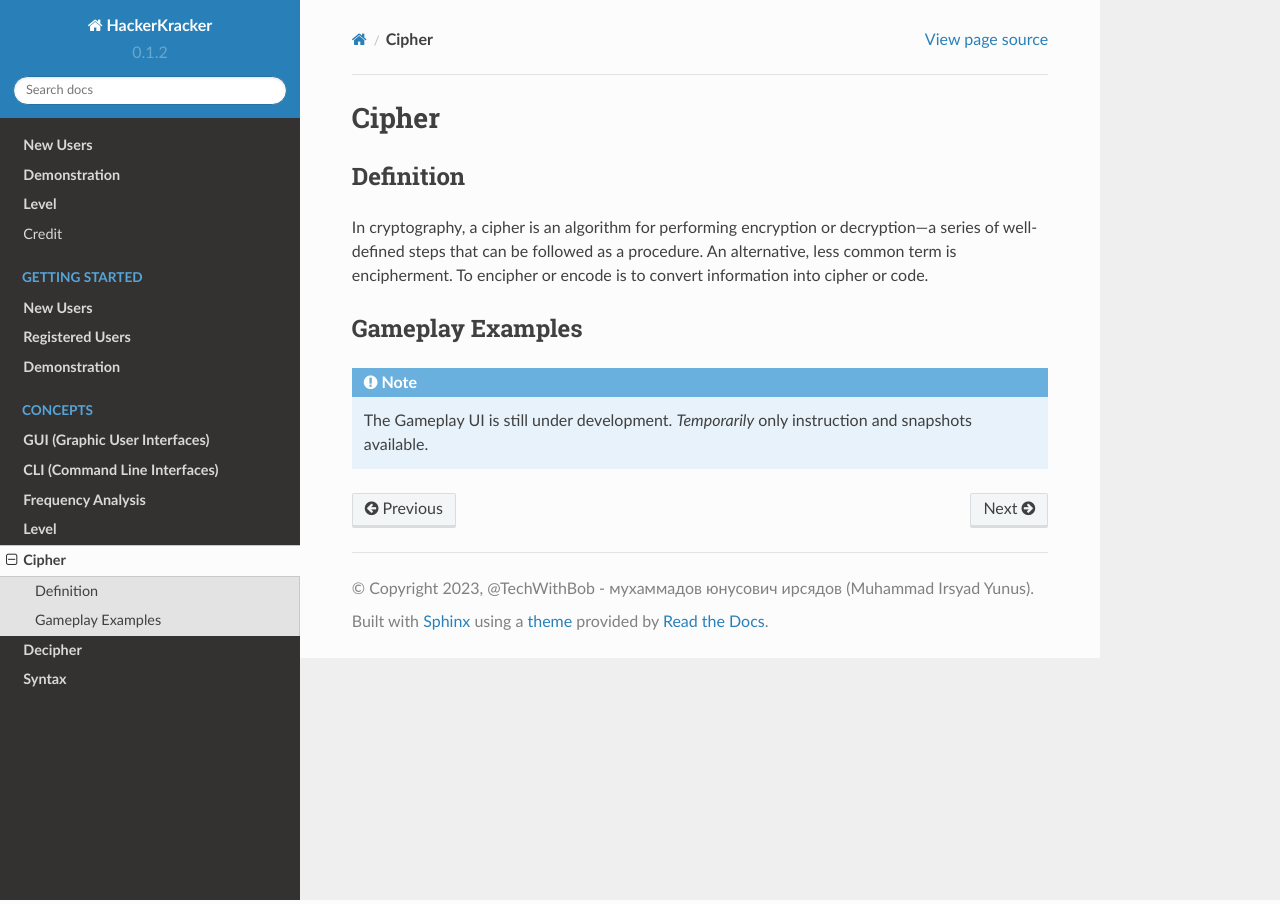
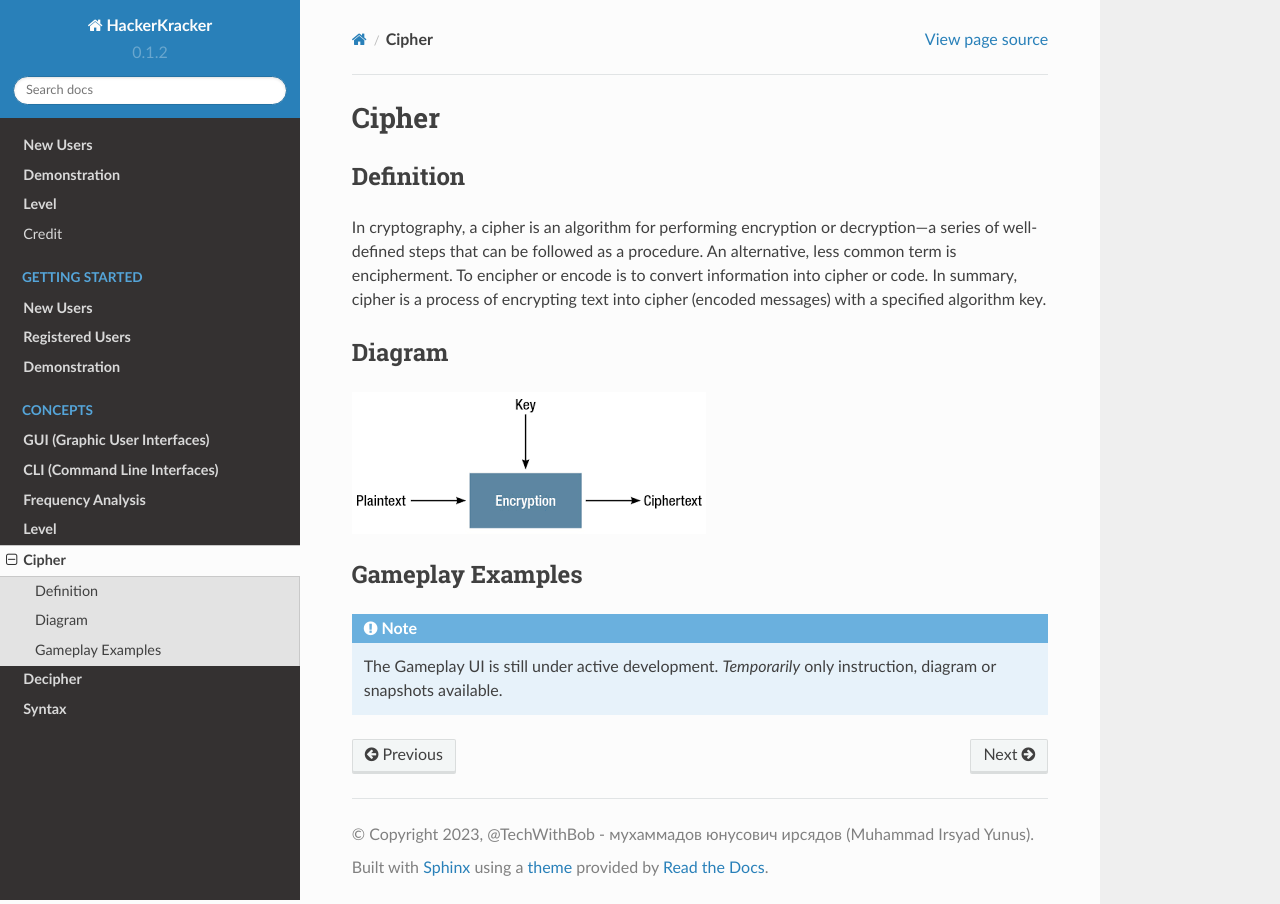
Before and after one commit to techwithbob/HackerKracker, a Sphinx documentation site: the page built from docs/source/concepts/cipher.rst, in a window 1280 px wide. Built offline with Sphinx 7.4.7 and the Read the Docs theme 2.0.0, drawn with Linux system fonts in a browser that asks for light colours.

Commit message:
Update cipher.rst

```diff
--- a/docs/source/concepts/cipher.rst
+++ b/docs/source/concepts/cipher.rst
@@ -3,9 +3,16 @@
 Definition
 -----------
 In cryptography, a cipher is an algorithm for performing encryption or decryption—a series of well-defined steps that can be followed as a procedure. An alternative, less common term is encipherment. To encipher or encode is to convert information into cipher or code.
+In summary, cipher is a process of encrypting text into cipher (encoded messages) with a specified algorithm key.
+
+Diagram
+--------
+
+.. figure:: ../images/encryption.png
+    :alt: encryption
 
 Gameplay Examples
 ------------------
 .. note::
-    The Gameplay UI is still under development.
-    *Temporarily* only instruction and snapshots available.
+    The Gameplay UI is still under active development.
+    *Temporarily* only instruction, diagram or snapshots available.
```
